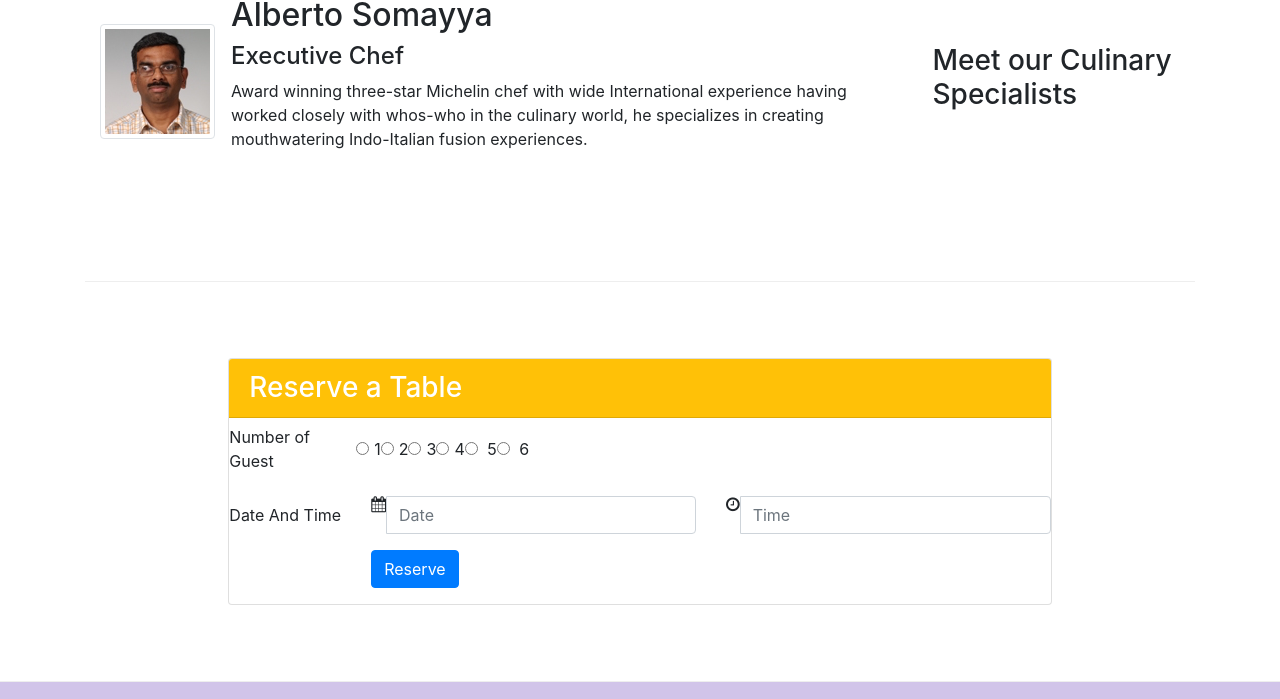
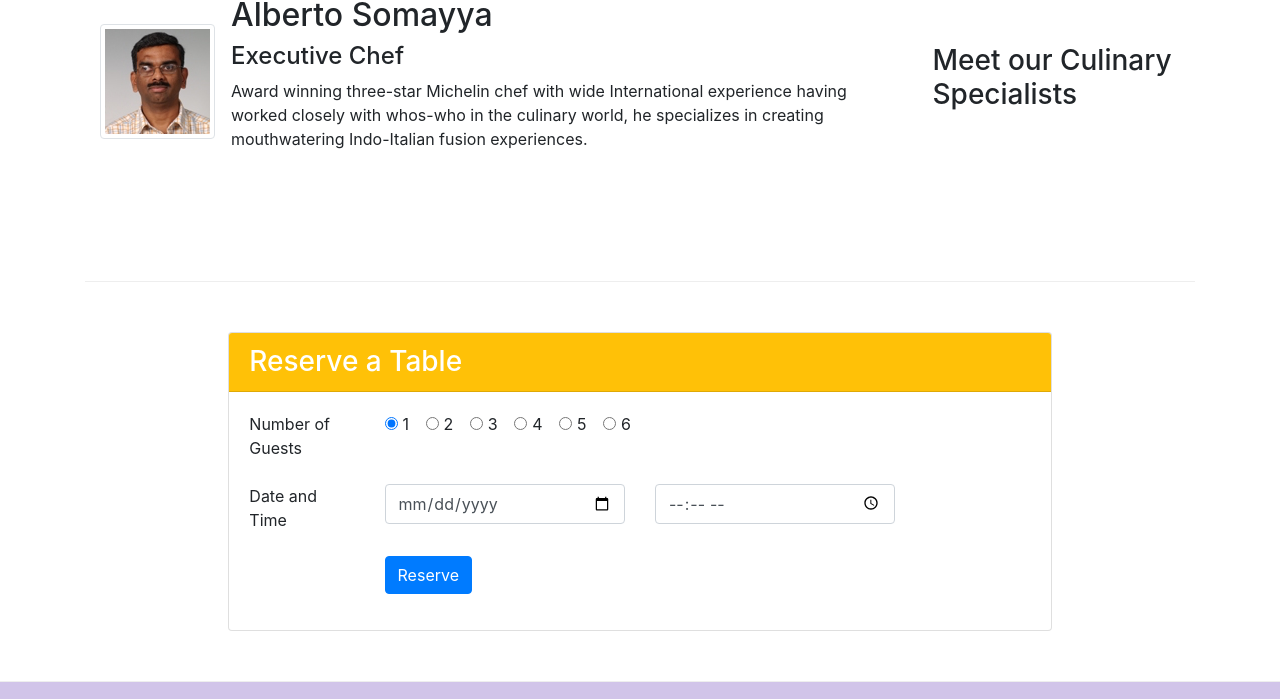
Before and after one commit to Abhishektaya007/corsera, a website: page index.html in a window 1280 px wide. Shown: the part 1252-1951 px from the top of the page. Drawn offline with nearby package versions, Linux system fonts and the light colour scheme.

Commit message:
week 2 completed

```diff
--- a/index.html
+++ b/index.html
@@ -44,7 +44,7 @@
                     <img src="img/logo.png" class="img-fluid">
                 </div>
                 <div class="col-12 col-sm align-self-center">
-                    <a class="btn btn-warning btn-block btn-sm" href="#reservetable" role="button">Reserve a Table</a>
+                    <a class="btn btn-warning btn-block btn-sm" href="#reservation" role="button">Reserve a Table</a>
                 </div>
             </div>
         </div>
@@ -75,12 +75,12 @@
             </div>
             <div class="col-sm col-md">
                 <div class="media">
-                    <img class="d-flex mr-3 img-thumbnail align-self-center flex-last" src="img/buffet.png" alt="Buffet">
+
                     <div class="media-body flex-first">
-                        <h2 class="mt-0">Weekend Grand Buffet <span class="badge badge-danger">HOT</span></h2>
+                        <h2 class="mt-0">Weekend Grand Buffet <span class="badge badge-danger">NEW</span></h2>
                         <p class="d-none d-sm-block">Featuring mouthwatering combinations with a choice of five different salads, six enticing appetizers, six main entrees and five choicest desserts. Free flowing bubbly and soft drinks. All for just $19.99 per person.</p>
                      </div>
-                </div>
+                <img class="d-flex mr-3 img-thumbnail align-self-center flex-last" src="img/buffet.png" alt="Buffet">    </div>
             </div>
         </div>
 
@@ -102,52 +102,52 @@
             </div>
         </div>
     </div>
-    <div class="row row-content justify-content-center">
-        <div class="col col-sm-8 align-self-center">
+    <div class="row row-content justify-content-center"  id="reservation">
+        <div class=" col col-sm-8">
           <div class="card">
             <h3 class="card-header bg-warning text-white">Reserve a Table</h3>
-                <div class="card-block">
-                    <form id="reservetable">
-                        <div class="form-group row align-items-center">
-                            <label class="col-12 col-sm-2 col-form-label"> Number of Guest </label>
-                            <div class="form-check form-check-inline col-12 col-sm">
-                                <label class="form-check-label">
-                                    <input type="radio" class="form-check-input" id="numberofguest1" name="numberofguest" value="1">1
-                                </label>
-                                <label class="form-check-label">
-                                    <input type="radio" class="form-check-input" id="numberofguest2" name="numberofguest" value="2">2
-                                </label>
-                                <label class="form-check-label">
-                                    <input type="radio" class="form-check-input" id="numberofguest3" name="numberofguest" value="2">3
-                                </label>
-                                <label class="form-check-label">
-                                    <input type="radio" class="form-check-input" id="numberofguest4" name="numberofguest" value="2">4
-                                </label>
-                                <label class="form-check-label">
-                                    <input type="radio" class="form-check-input" id="numberofguest5" name="numberofguest" value="2"> 5
-                                </label>
-                                <label class="form-check-label">
-                                    <input type="radio" class="form-check-input" id="numberofguest6" name="numberofguest" value="2"> 6
-                                </label>
+            <div class="card-body">
+              <form>
+                <div class="form-group row">
+                    <label class="col-6 col-sm-2">Number of Guests</label>
+                    <div class="col">
+                      <div class="form-check form-check-inline">
+                        <input class="form-check-input" type="radio" name="inlineRadioOptions" id="one_guest_radio" value="one" checked>
+                        <label class="form-check-label" for="one_guest_radio">1</label>
                      </div>
+                     <div class="form-check form-check-inline">
+                       <input class="form-check-input" type="radio" name="inlineRadioOptions" id="two_guest_radio" value="two">
+                       <label class="form-check-label" for="two_guest_radio">2</label>
                      </div>
-                        <div class="form-group row align-items-center">
-                            <label class="col-12 col-sm-2 col-form-label">Date And Time</label>
-                            <div class="col-12 col-sm-5">
-                                <div class="input-group">
-                                    <i class="input-group-addon fa fa-calendar" aria-hidden="true"></i>
-                                    <input type="text" class="form-control" id="date" name="date" placeholder="Date">
+                     <div class="form-check form-check-inline">
+                       <input class="form-check-input" type="radio" name="inlineRadioOptions" id="three_guest_radio" value="three">
+                       <label class="form-check-label" for="three_guest_radio">3</label>
                      </div>
+                     <div class="form-check form-check-inline">
+                       <input class="form-check-input" type="radio" name="inlineRadioOptions" id="four_guest_radio" value="four">
+                       <label class="form-check-label" for="four_guest_radio">4</label>
                      </div>
-                            <div class="col-12 col-sm-5">
-                                <div class="input-group">
-                                    <i class="input-group-addon fa fa-clock-o" aria-hidden="true"></i>
-                                    <input type="text" class="form-control" id="time" name="time" placeholder="Time">
+                     <div class="form-check form-check-inline">
+                      <input class="form-check-input" type="radio" name="inlineRadioOptions" id="four_guest_radio" value="four">
+                      <label class="form-check-label" for="four_guest_radio">5</label>
+                    </div>
+                     <div class="form-check form-check-inline">
+                       <input class="form-check-input" type="radio" name="inlineRadioOptions" id="six_guest_radio" value="six">
+                       <label class="form-check-label" for="six_guest_radio">6</label>
                      </div>
                     </div>
                 </div>
                 <div class="form-group row">
-                            <div class="offset-sm-2 col-md-10">
+                  <label class="col-12 col-sm-2">Date and Time</label>
+                  <div class="col-12 col-sm-4">
+                    <input type="date" class="form-control" id="date" placeholder="Date">
+                  </div>
+                  <div class="col-12 col-sm-4">
+                    <input type="time" class="form-control" id="time" placeholder="Time">
+                  </div>
+                </div>
+                <div class="form-group row">
+                  <div class="col offset-0 offset-sm-2">
                     <button type="submit" class="btn btn-primary">Reserve</button>
                   </div>
                 </div>
@@ -157,7 +157,6 @@
         </div>
       </div>
   </div>
-
     <footer class="footer">
         <div class="container">
             <div class="row">
```
Also changed, not shown: hello1.html (added), hrllo.html (deleted). Lines whose indentation alone changed are shown as unchanged.
